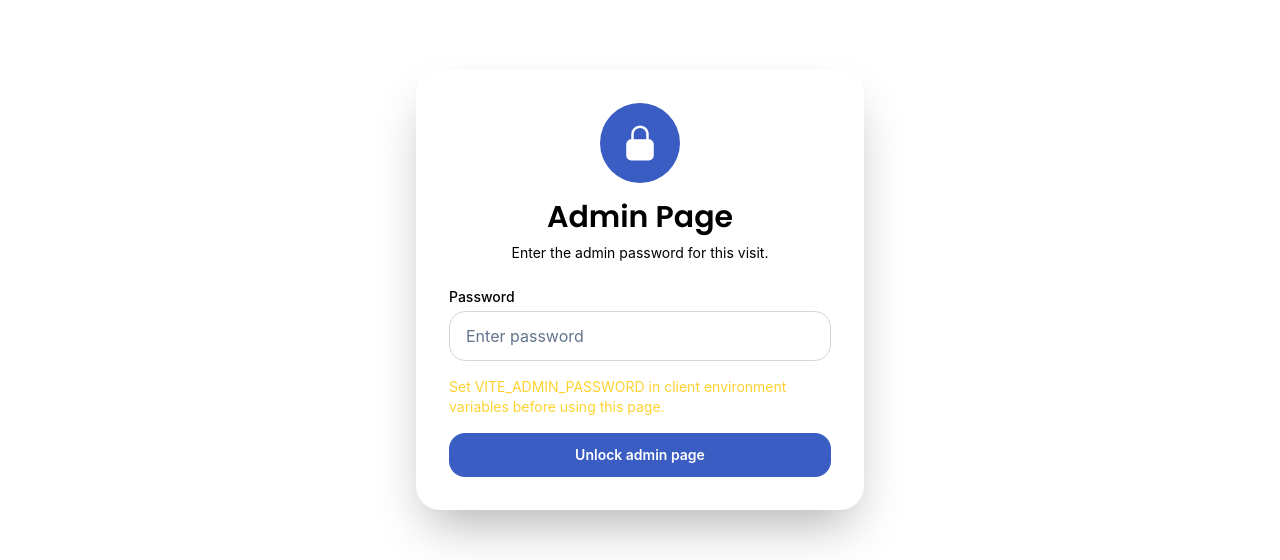
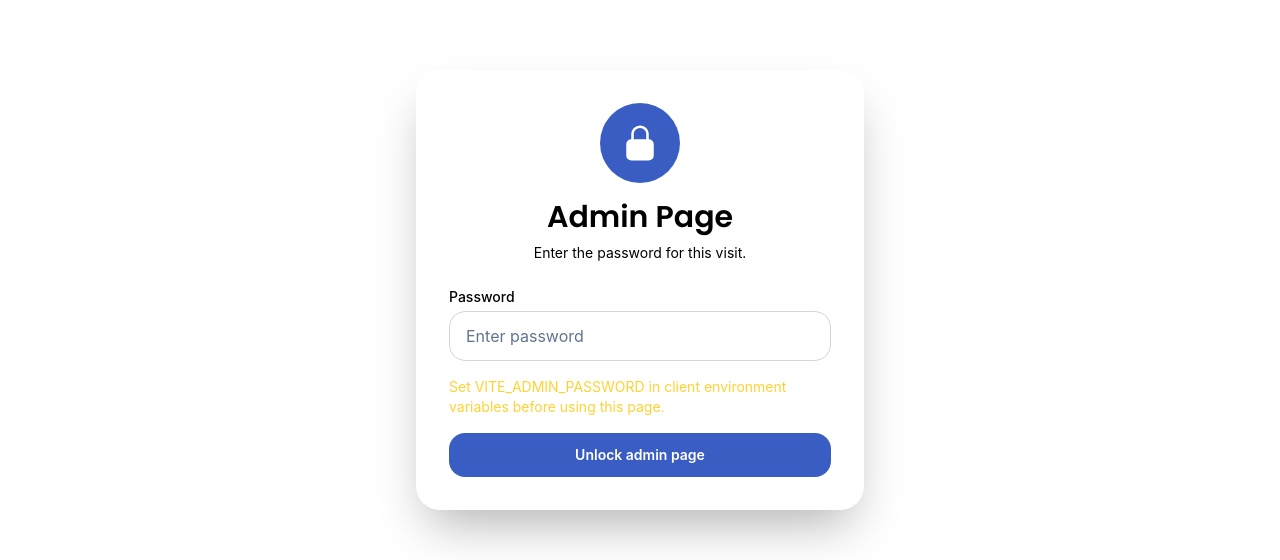
Before and after one commit to avisionlabs/website, a React (Vite) app in the folder client/: page /adminpage in a window 1280 px wide. Shown: the part 182-742 px from the top of the page. Built offline with nearby package versions, Linux system fonts and the light colour scheme; no server answers.

Commit message:
chore: styling

```diff
--- a/client/src/pages/Admin/Admin.tsx
+++ b/client/src/pages/Admin/Admin.tsx
@@ -35,7 +35,7 @@ export default function Admin() {
 
   return (
     <main className="flex min-h-screen items-center justify-center">
-      <div className="mx-auto w-full max-w-md rounded-3xl border border-white/10 bg-white/5 p-8 shadow-2xl shadow-black/30 backdrop-blur">
+      <div className="w-full max-w-md rounded-3xl border border-white/10 bg-white/5 p-8 mx-8 shadow-2xl shadow-black/30 backdrop-blur">
         <div className="flex justify-center">
           <div className="flex h-20 w-20 items-center justify-center rounded-full bg-[var(--accent)]">
             <LockClosedIcon className="h-10 w-10 text-white" />
@@ -43,7 +43,7 @@ export default function Admin() {
         </div>
         <h1 className="mt-4 text-center text-3xl font-semibold">Admin Page</h1>
         <p className="mt-2 text-center text-sm">
-          Enter the admin password for this visit.
+          Enter the password for this visit.
         </p>
 
         <form className="mt-6 space-y-4" onSubmit={handleSubmit}>
```
